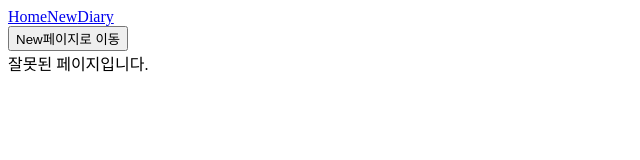
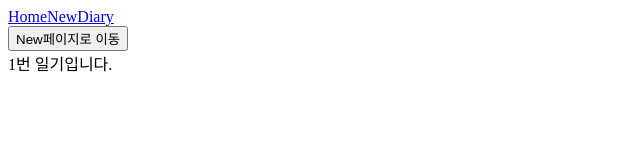
Before and after one commit to seongwoo83/emo-diary, a React (Vite) app: page /diary/1 in a window 1280 px wide. Shown: the top 160 px of the page, without its empty margins (0-640 px from the left). Built offline with nearby package versions, Linux system fonts and the light colour scheme.

Commit message:
[feat] 동적 라우터 설정

```diff
--- a/src/App.tsx
+++ b/src/App.tsx
@@ -28,7 +28,7 @@ function App() {
       <Routes>
         <Route path='/' element={<Home />} />
         <Route path='/new' element={<New />} />
-        <Route path='/diary' element={<Diary />} />
+        <Route path='/diary/:id' element={<Diary />} />
         <Route path='*' element={<NotFound />} />
       </Routes>
     </>
--- a/src/pages/diary/Diary.tsx
+++ b/src/pages/diary/Diary.tsx
@@ -1,5 +1,9 @@
+import { useParams } from "react-router-dom";
+
 const Diary = () =>{
-    return <div>Diary</div>
+    const params = useParams();
+
+    return <div>{params.id}번 일기입니다.</div>
 }
 
 export default Diary;
```
